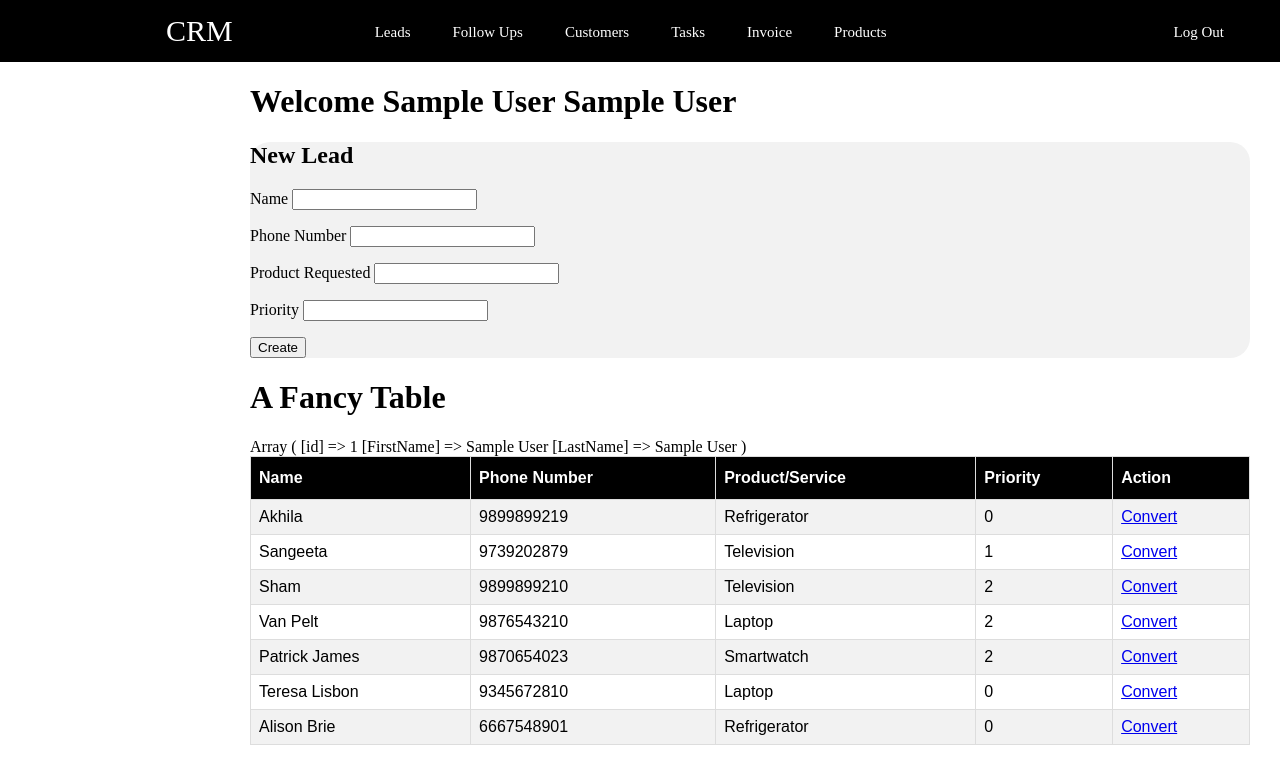
After one commit to abhishek1217/Customer-Relationship-Management, a PHP site: page /Leads.php in a window 1280 px wide. The commit adds this page. Shown: the top 784 px of the page. Run offline with PHP 8.4, Linux system fonts and the light colour scheme; the visitor is signed in with stand-in values (Sample User, id 1); data comes from the database, SQL or seed files in the repository.

Commit message:
50% Done

```diff
--- /dev/null
+++ b/Leads.css
@@ -0,0 +1,38 @@
+#customers {
+    font-family: Arial, Helvetica, sans-serif;
+    border-collapse: collapse;
+    width: 100%;
+}
+
+#customers td, #customers th {
+   border: 1px solid #ddd;
+   padding: 8px;
+}
+
+#customers tr:nth-child(even){
+    background-color: #f2f2f2;
+}
+
+#customers tr:hover {
+    background-color: #ddd;
+}
+
+#customers th {
+    padding-top: 12px;
+    padding-bottom: 12px;
+    text-align: left;
+    background-color: #000000;
+    color: white;
+}
+
+.whole-thing {
+    margin-left: 250px;
+    margin-right: 30px;
+}
+
+
+.new-lead {
+    background-color: #f2f2f2;
+    border: #f2f2f2;
+    border-radius: 20px;
+}
--- /dev/null
+++ b/Leads.php
@@ -0,0 +1,105 @@
+<?php
+include "header.html";
+include "pdo_dbconnection.php";
+session_start();
+$fname = $_SESSION['FirstName'];
+$lname = $_SESSION['LastName'];
+$id = $_SESSION['id'];
+if ( isset($_POST['Name']) && isset($_POST['Phone_No'])
+     && isset($_POST['Product']) && isset($_POST['Priority'])) {
+
+    // Data validation
+    if ( strlen($_POST['Name']) < 1 || strlen($_POST['Phone_No']) < 1 || strlen($_POST['Product']) < 1 || strlen($_POST['Priority']) < 1) {
+        $_SESSION['error'] = 'Missing data';
+        header("Location: Leads.php");
+        return;
+    }
+
+    $sql = "INSERT INTO Leads (Salesman_id, Phone_No, Name, P_S_Requested, Priority)
+              VALUES (:id, :ph, :name, :prod, :priority)";
+    $stmt = $pdo->prepare($sql);
+    $stmt->execute(array(
+        ':id' => $id,
+        ':ph' => $_POST['Phone_No'],
+        ':name' => $_POST['Name'],
+        ':prod' => $_POST['Product'],
+        ':priority' => $_POST['Priority']));
+    $_SESSION['success'] = 'Lead Created';
+    header('Location: Leads.php');
+    return;
+}
+?>
+
+<html>
+<head>
+    <title>Leads</title>
+    <link rel="stylesheet" href="Leads.css">
+</head>
+    <div class="whole-thing">
+    <h1>Welcome <?php echo $fname . " " . $lname?> </h1>
+    <?php
+        if(isset($_SESSION['success']))
+        {
+        ?>
+        <div class="message">
+            <strong>Success! </strong><strong><?php echo $_SESSION['success'];?></strong>
+        </div>
+        <?php
+        }
+        unset($_SESSION['success']);
+        if(isset($_SESSION['error']))
+        {
+        ?>
+        <div class="message">
+            <strong>Error! </strong> <?php echo $_SESSION['error']; ?>
+        </div>
+        <?php
+        }
+        unset($_SESSION['error']);
+    ?>
+    <div class="new-lead">
+        <h2>New Lead</h2>
+        <form method="post">
+            <p class="reg"><label for="Name">Name</label>
+            <input type="text" name="Name" class="reg-input"/></p>
+            <p class="reg"><label for="Phone_No">Phone Number</label>
+            <input type="number" name="Phone_No" class="reg-input"/></p>
+            <p class="reg"><label for="Product">Product Requested</label>
+            <input type="text" name="Product" class="reg-input"/></p>
+            <p class="reg"><label for="Priority">Priority</label>
+            <input type="number" name="Priority" class="reg-input"/></p>
+            <input class="create-button" type="submit" value="Create">
+        </form>
+    </div>
+    <div class="table">
+    <h1>A Fancy Table</h1>
+    <table id="customers">
+    <tr>
+    <th>Name</th>
+    <th>Phone Number</th>
+    <th>Product/Service</th>
+    <th>Priority</th>
+    <th>Action</th>
+    <?php
+    $sql = "SELECT * FROM Leads WHERE Salesman_id = :id";
+    $stmt = $pdo->prepare($sql);
+    $stmt->execute([':id' => $id]);
+    while ( $row = $stmt->fetch(PDO::FETCH_ASSOC) ) {
+        echo("<tr><td>");
+        echo(htmlentities($row['Name']));
+        echo("</td><td>");
+        echo(htmlentities($row['Phone_No']));
+        echo("</td><td>");
+        echo(htmlentities($row['P_S_Requested']));
+        echo('</td><td>');
+        echo(htmlentities($row['Priority']));
+        echo('</td><td>');
+        echo('<a href="Convert.php">Convert</a>');
+        echo("</td></tr>");
+    }
+    print_r($_SESSION);
+    ?>
+    </div>
+</table>
+    </div>
+</html>
--- /dev/null
+++ b/header.css
@@ -0,0 +1,44 @@
+.CRM{
+	font-size: 30px;
+  margin-left: 150px;
+  margin-right: 100px;
+}
+.header {
+  top: 0;
+  left: 0;
+  right: 0;
+  list-style-type: none;
+  margin: 0;
+  padding: 0;
+  overflow: hidden;
+  background-color: rgb(0, 0, 0);
+}
+
+.logout{
+	margin-right: 30px;
+ }
+.therest{
+	margin-top: 10px;
+  font-size: 15px;
+}
+li {
+  float: left;
+  margin-right: 10px;
+}
+
+li a {
+  display: block;
+  color: white;
+  text-align: center;
+  padding: 14px 16px;
+  text-decoration: none;
+}
+
+
+li a:hover {
+  background-color: #111;
+}
+
+body {
+  margin: 0px;
+}
--- /dev/null
+++ b/header.html
@@ -0,0 +1,21 @@
+<!DOCTYPE html>
+<html>
+<head>
+    <link rel="stylesheet" href="header.css">
+</head>
+<body>
+<ul class="header">
+	<li><a class="CRM" href="#">CRM</a></li>
+    <div class="therest">
+  <li><a href="Leads.php">Leads</a></li>
+  <li><a href="FollowUp.php">Follow Ups</a></li>
+  <li><a href="Customers.php">Customers</a></li>
+  <li><a href="Tasks.php">Tasks</a></li>
+  <li><a href="Invoice.php">Invoice</a></li>
+  <li><a href="Products.php">Products</a></li>
+  <li style="float:right"><a class="logout" href="logout.php">Log Out</a></li>
+  </div>
+</ul>
+
+</body>
+</html>
--- a/index.php
+++ b/index.php
@@ -96,5 +96,8 @@ Nunc dui turpis, mollis sed rhoncus ut, vulputate.
 Aenean porttitor ex vel ligula cursus efficitur.
 Pellentesque gravida nunc mi. </p>
     <button onclick = "location.href = 'login.php';" class="login-button">Log In</button>
+    <?php
+    print_r($_SESSION);
+    ?>
 </body>
 </html>
--- /dev/null
+++ b/logout.php
@@ -0,0 +1,5 @@
+<?php
+session_start();
+session_destroy();
+header("Location: index.php");
+?>
```
Also changed, not shown: Convert.php (added, +62 -0 lines), Customers.css (added, +26 -0 lines), Customers.php (added, +54 -0 lines), FollowUp.php (added, +9 -0 lines), Invoice.php (added, +9 -0 lines), Products.php (added, +9 -0 lines), Tasks.php (added, +9 -0 lines), dashboard.php (deleted, +0 -11 lines), login.php (+4 -3 lines).
